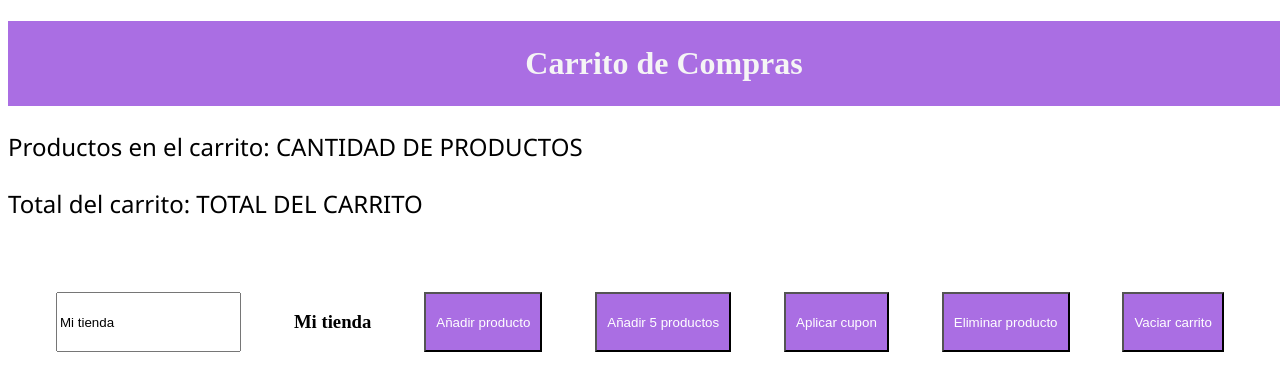
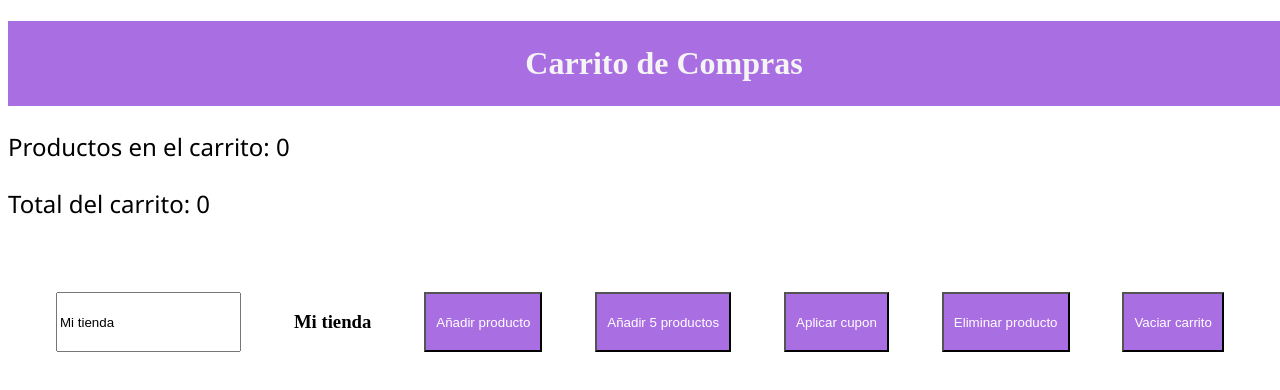
Before and after one commit to Juan8516/01.carritoComprasAngular, an Angular app: page / in a window 1280 px wide. Shown: the top 390 px of the page. Built offline with nearby package versions, Linux system fonts and the light colour scheme.

Commit message:
funcionalidad agregar 5 productos

```diff
--- a/src/app/components/carrito/carrito.html
+++ b/src/app/components/carrito/carrito.html
@@ -1,8 +1,8 @@
 <h1>Carrito de Compras</h1>
 
 <div class="contenedor">
-    <p>Productos en el carrito: CANTIDAD DE PRODUCTOS</p>
-    <P>Total del carrito: TOTAL DEL CARRITO</P>
+    <p>Productos en el carrito: {{cantidadProductos}}</p>
+    <P>Total del carrito: {{totalCarrito}}</P>
 </div>
 
 <div class="botones">
@@ -10,7 +10,7 @@
 
     <h3>{{nombreTienda}}</h3>
     <button (click)="addProducto()">Añadir producto</button>
-    <button>Añadir 5 productos</button>
+    <button (click)="add5Productos()">Añadir 5 productos</button>
     <button>Aplicar cupon</button>
     <button>Eliminar producto</button>
     <button>Vaciar carrito</button>
--- a/src/app/components/carrito/carrito.ts
+++ b/src/app/components/carrito/carrito.ts
@@ -10,6 +10,7 @@ import { FormsModule } from '@angular/forms';
 export class Carrito {
 
   nombreTienda: string = "Mi tienda";
+  precioBase: number = 100000;
   cantidadProductos: number = 0;
   totalCarrito: number = 0;
   notificacion: string = "";
@@ -20,9 +21,17 @@ export class Carrito {
 
   addProducto() {
     this.cantidadProductos += 1;
-    this.totalCarrito += 100000;
+    this.totalCarrito += this.precioBase;
 
     console.log(`Nuevo producto agregado. precio total ${this.totalCarrito} pesos`);
+    this.comprobarNotificacion();
+  }
+
+  add5Productos() {
+    this.cantidadProductos += 5;
+    this.totalCarrito += (this.precioBase * 5);
+
+    console.log(`5 productos agregados. precio total ${this.totalCarrito} pesos`);
     this.comprobarNotificacion();
   }
 
```
